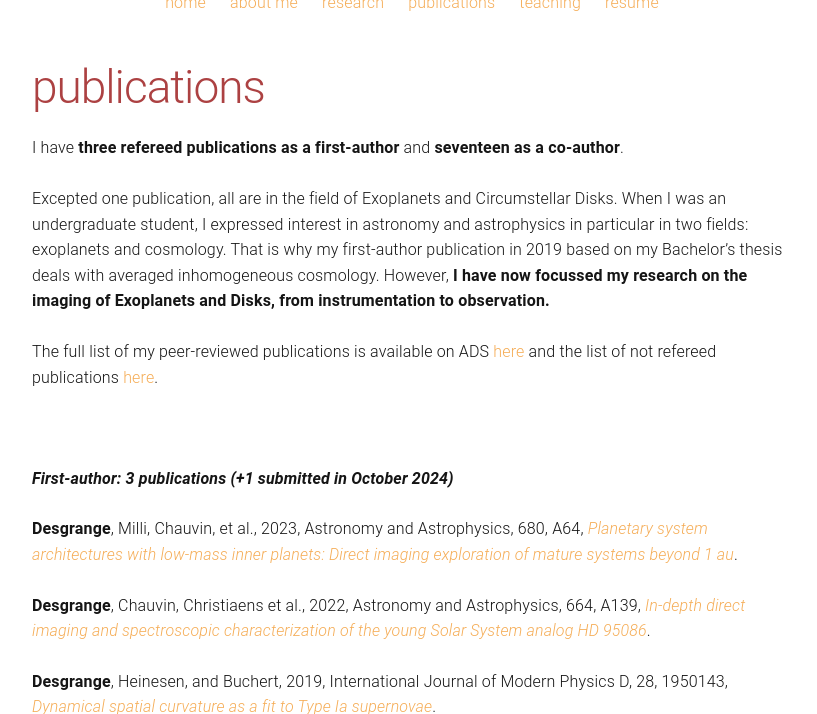
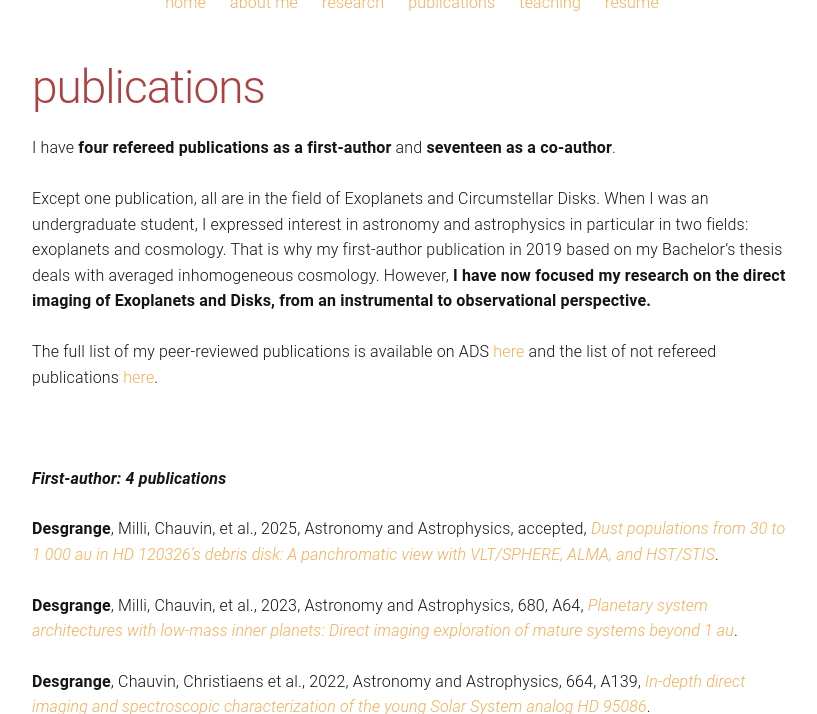
Before and after one commit to cdesgrange/cdesgrange.github.io, a Jekyll site: the page built from publications.md, in a window 1280 px wide and 900 px high, cut to the strip 186-900 px from the top of the window. Shown: the whole strip, without its empty margins (228-1045 px from the left). Built offline with Jekyll 4.4.1, drawn with Linux system fonts in a browser that asks for light colours; some of the changed text lies outside the part shown.

Commit message:
Update publications.md

```diff
--- a/publications.md
+++ b/publications.md
@@ -4,9 +4,9 @@ title: publications
 permalink: /publications/
 ---
 
-I have <b>three refereed publications as a first-author</b> and <b>seventeen as a co-author</b>.
+I have <b>four refereed publications as a first-author</b> and <b>seventeen as a co-author</b>.
 
-Excepted one publication, all are in the field of Exoplanets and Circumstellar Disks. When I was an undergraduate student, I expressed interest in astronomy and astrophysics in particular in two fields: exoplanets and cosmology. That is why my first-author publication in 2019 based on my Bachelor's thesis deals with averaged inhomogeneous cosmology. However, <b>I have now focussed my research on the imaging of Exoplanets and Disks, from instrumentation to observation.</b>
+Except one publication, all are in the field of Exoplanets and Circumstellar Disks. When I was an undergraduate student, I expressed interest in astronomy and astrophysics in particular in two fields: exoplanets and cosmology. That is why my first-author publication in 2019 based on my Bachelor's thesis deals with averaged inhomogeneous cosmology. However, <b>I have now focused my research on the direct imaging of Exoplanets and Disks, from an instrumental to observational perspective.</b>
 
 
 The full list of my peer-reviewed publications is available on ADS <a href="https://ui.adsabs.harvard.edu/public-libraries/KEgz9235Tk2LZEjG4jaJmw">here</a> and the list of not refereed publications <a href="https://ui.adsabs.harvard.edu/public-libraries/2iQXCqujSYaePuAXLA_rJQ">here</a>.
@@ -14,7 +14,9 @@ The full list of my peer-reviewed publications is available on ADS <a href="http
 
 <br>
 
-<strong>*First-author: 3 publications (+1 submitted in October 2024)* </strong>
+<strong>*First-author: 4 publications* </strong>
+
+  <b>Desgrange</b>, Milli, Chauvin, et al., 2025, Astronomy and Astrophysics, accepted, <i><a href=""> Dust populations from 30 to 1 000 au in HD 120326’s debris disk: A panchromatic view with VLT/SPHERE, ALMA, and HST/STIS</a></i>.
 
   <b>Desgrange</b>, Milli, Chauvin, et al., 2023, Astronomy and Astrophysics, 680, A64, <i><a href="https://ui.adsabs.harvard.edu/abs/2023arXiv231006035D/abstract"> Planetary system architectures with low-mass inner planets: Direct imaging exploration of mature systems beyond 1 au</a></i>.
 
@@ -61,4 +63,4 @@ The full list of my peer-reviewed publications is available on ADS <a href="http
   Le Coroller, Nowak, Delorme, ..., <b>Desgrange</b>  et al., 2020, Astronomy and Astrophysics, 639, A113, <i><a href="https://ui.adsabs.harvard.edu/abs/2020A%26A...639A.113L/abstract">K-Stacker: an algorithm to hack the orbital parameters of planets hidden in high-contrast imaging. First applications to VLT/SPHERE multi-epoch observations</a></i>
 
 <br>
-Last update: September 25, 2024
+Last update: April 4, 2025
```
